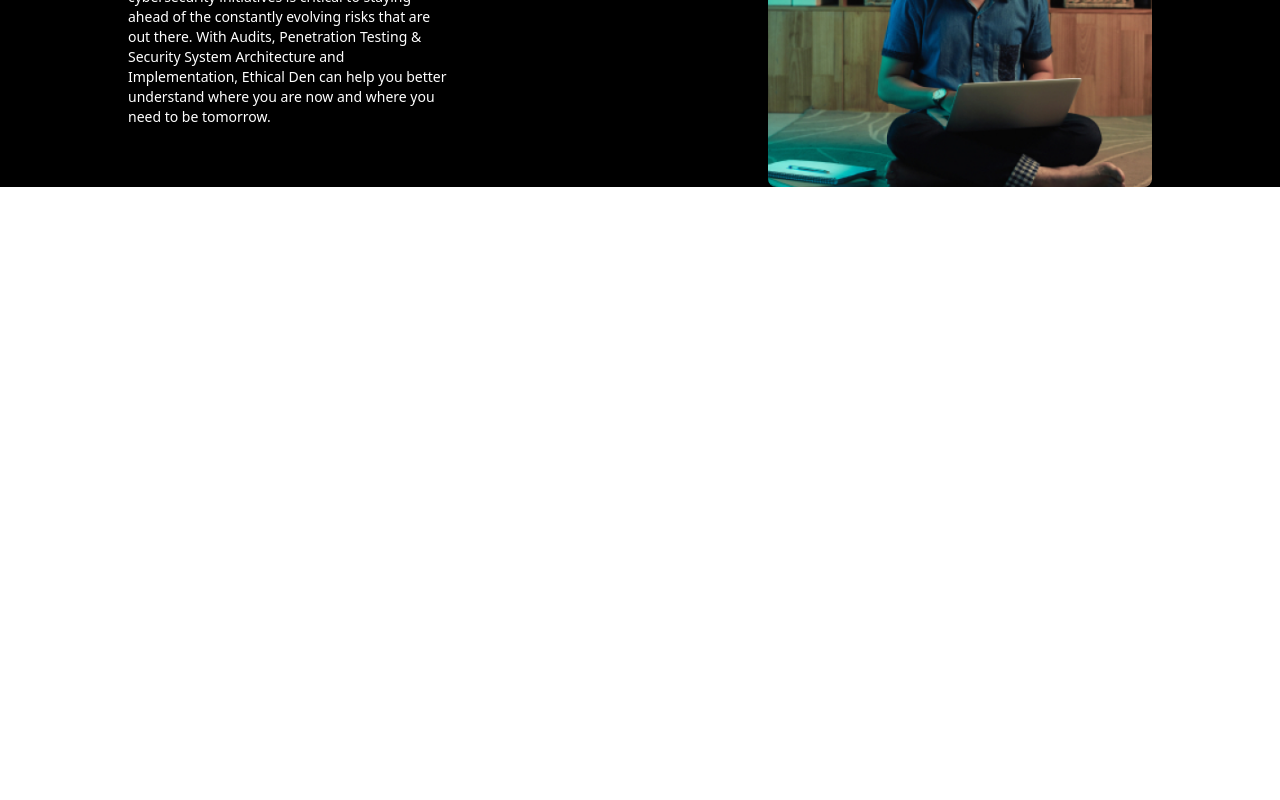
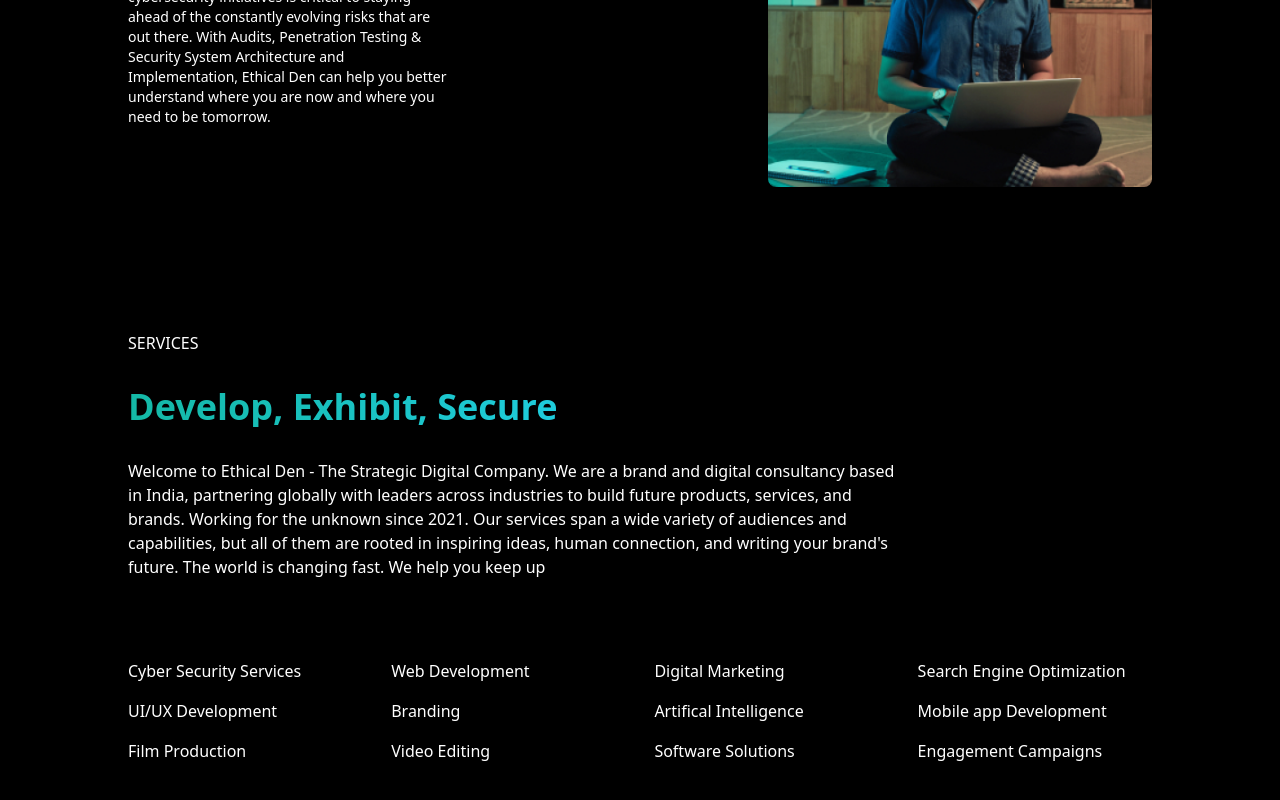
Before and after one commit to SaddamHossainRepo/landing-page3, a React (Vite) app: page / in a window 1280 px wide. Shown: the part 1879-2679 px from the top of the page. Before the commit the page ends 2066 px from the top, so only its background shows below. Built offline with nearby package versions, Linux system fonts and the light colour scheme.

Commit message:
service type added

```diff
--- a/src/App.jsx
+++ b/src/App.jsx
@@ -1,4 +1,5 @@
 import './App.css'
+import ServiceType from './components/ServiceType'
 import Services from './components/Services'
 import TopBanner from './components/TopBanner'
 
@@ -8,7 +9,7 @@
     <div className='m-0'>
       <TopBanner></TopBanner>
       <Services></Services>
-
+      <ServiceType></ServiceType>
     </div>
   )
 }
--- /dev/null
+++ b/src/components/OurWork.jsx
@@ -0,0 +1,10 @@
+
+const OurWork = () => {
+    return (
+        <div>
+
+        </div>
+    );
+};
+
+export default OurWork;
--- a/src/components/ServiceType.jsx
+++ b/src/components/ServiceType.jsx
@@ -2,10 +2,49 @@
 
 const ServiceType = () => {
     return (
-        <div>
-            <h1>SERVICES</h1>
-            <h4>Develop, Exhibit, Secure</h4>
-            <p>Welcome to Ethical Den - The Strategic Digital Company. We are a brand and digital consultancy based in India, partnering globally with leaders across industries to build future products, services, and brands. Working for the unknown since 2021. Our services span a wide variety of audiences and capabilities, but all of them are rooted in inspiring ideas, human connection, and writing your brand's future. The world is changing fast. We help you keep up</p>
+        <div className="bg-black text-white text-start pl-32 pt-36">
+            <h1 className="mb-8">SERVICES</h1>
+            <h4 className="mb-8 bg-gradient-to-r from-teal-500 via-cyan-400 to-green-800 text-transparent bg-clip-text text-4xl font-bold">Develop, Exhibit, Secure</h4>
+            <p className="w-2/3 ">Welcome to Ethical Den - The Strategic Digital Company. We are a brand and digital consultancy based in India, partnering globally with leaders across industries to build future products, services, and brands. Working for the unknown since 2021. Our services span a wide variety of audiences and capabilities, but all of them are rooted in inspiring ideas, human connection, and writing your brand's future. The world is changing fast. We help you keep up</p>
+
+            <div className="w-[90%] mt-20 pb-28 grid grid-cols-4 gap-4 ">
+                <div>
+                    <p>Cyber Security Services</p>
+                </div>
+                <div>
+                    <p>Web Development</p>
+                </div>
+                <div>
+                    <p>Digital Marketing</p>
+                </div>
+                <div>
+                    <p>Search Engine Optimization</p>
+                </div>
+                <div>
+                    <p>UI/UX Development</p>
+                </div>
+                <div>
+                    <p>Branding</p>
+                </div>
+                <div>
+                    <p>Artifical Intelligence</p>
+                </div>
+                <div>
+                    <p>Mobile app Development</p>
+                </div>
+                <div>
+                    <p>Film Production</p>
+                </div>
+                <div>
+                    <p>Video Editing</p>
+                </div>
+                <div>
+                    <p>Software Solutions</p>
+                </div>
+                <div>
+                    <p>Engagement Campaigns</p>
+                </div>
+            </div>
         </div>
     );
 };
--- a/src/components/Services.jsx
+++ b/src/components/Services.jsx
@@ -3,8 +3,8 @@
 import pic3 from '../../public/static-files/top-banner/pic-3.png'
 const Services = () => {
     return (
-        <div className='p-0  bg-black border-gray-600 '>
-            <div className="mt-0">
+        <div className=' bg-black border-gray-600 '>
+            <div className="">
                 <div className="flex justify-center items-center ">
 
                     <div className='w-1/2 mt-10'>
@@ -28,7 +28,7 @@
 
                     <div className='w-1/2 mt-32 pl-28'>
                         <h1 className="text-start text-3xl font-semibold
-                        bg-gradient-to-r from-teal-500 via-cyan-400 to-green-500 text-transparent bg-clip-text">SECURITY EXPERTS</h1>
+                        bg-gradient-to-r from-teal-500 via-cyan-400 to-green-500 text-transparent bg-clip-text">DEVELOPMENT EXPERTS</h1>
                         <p className='text-start w-80 text-white text-sm mt-5'>
                             Knowing the state of your current cybersecurity posture as well as executing on continued cybersecurity initiatives is critical to staying ahead of the constantly evolving risks that are out there. With Audits, Penetration Testing & Security System Architecture and Implementation, Ethical Den can help you better understand where you are now and where you need to be tomorrow.
                         </p>
@@ -40,7 +40,7 @@
 
                     <div className='w-1/2 '>
                         <h1 className="text-start text-3xl font-semibold
-                        bg-gradient-to-r from-teal-500 via-cyan-400 to-green-500 text-transparent bg-clip-text">SECURITY EXPERTS</h1>
+                        bg-gradient-to-r from-teal-500 via-cyan-400 to-green-800 text-transparent bg-clip-text">MARKETING EXPERTS</h1>
                         <p className='text-start w-80 text-white text-sm mt-5'>
                             Knowing the state of your current cybersecurity posture as well as executing on continued cybersecurity initiatives is critical to staying ahead of the constantly evolving risks that are out there. With Audits, Penetration Testing & Security System Architecture and Implementation, Ethical Den can help you better understand where you are now and where you need to be tomorrow.
                         </p>
--- a/src/components/TopBanner.jsx
+++ b/src/components/TopBanner.jsx
@@ -24,7 +24,7 @@
                 <div className="navbar-center">
                     <div className='flex gap-10'>
                         <Link to='/'>about us</Link>
-                        <Link to='/'>services</Link>
+                        <Link to='/services'>services</Link>
                         <Link to='/'>our work</Link>
                         <Link to='/'>education</Link>
                     </div>
--- a/src/main.jsx
+++ b/src/main.jsx
@@ -5,11 +5,16 @@
 import {
   RouterProvider, createBrowserRouter,
 } from "react-router-dom";
+import Services from './components/Services.jsx';
 
 const router = createBrowserRouter([
   {
     path: "/",
     element: <App></App>
+  },
+  {
+    path: "/services",
+    element: <Services></Services>
   },
 ]);
 
```
